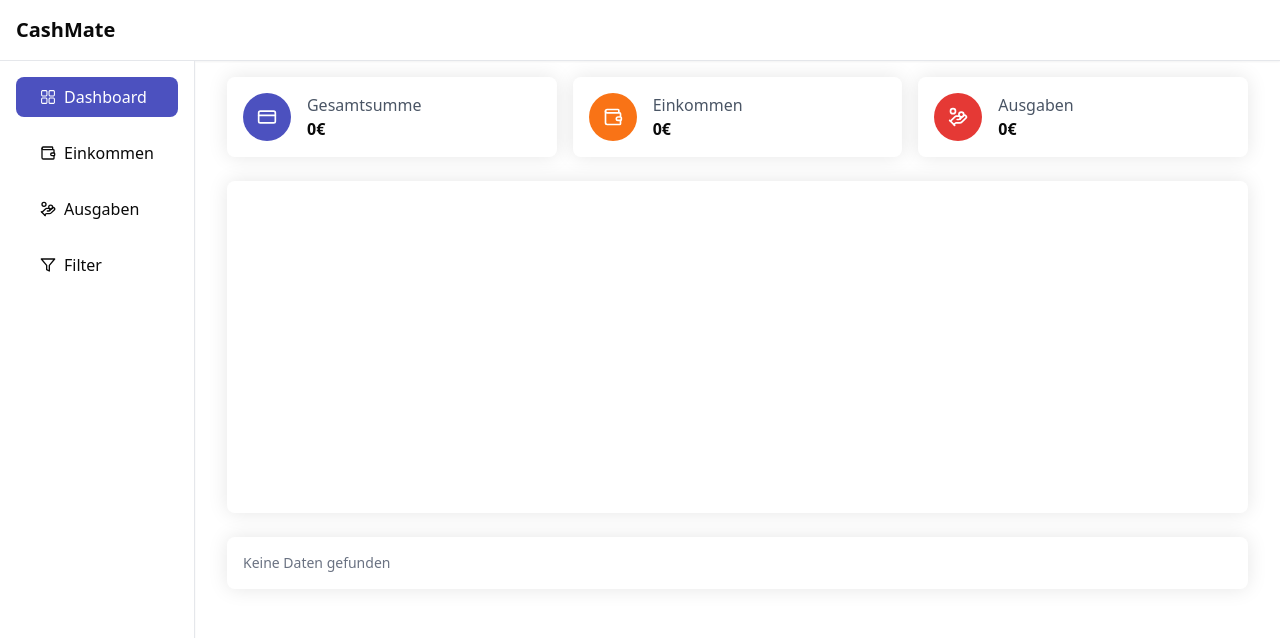
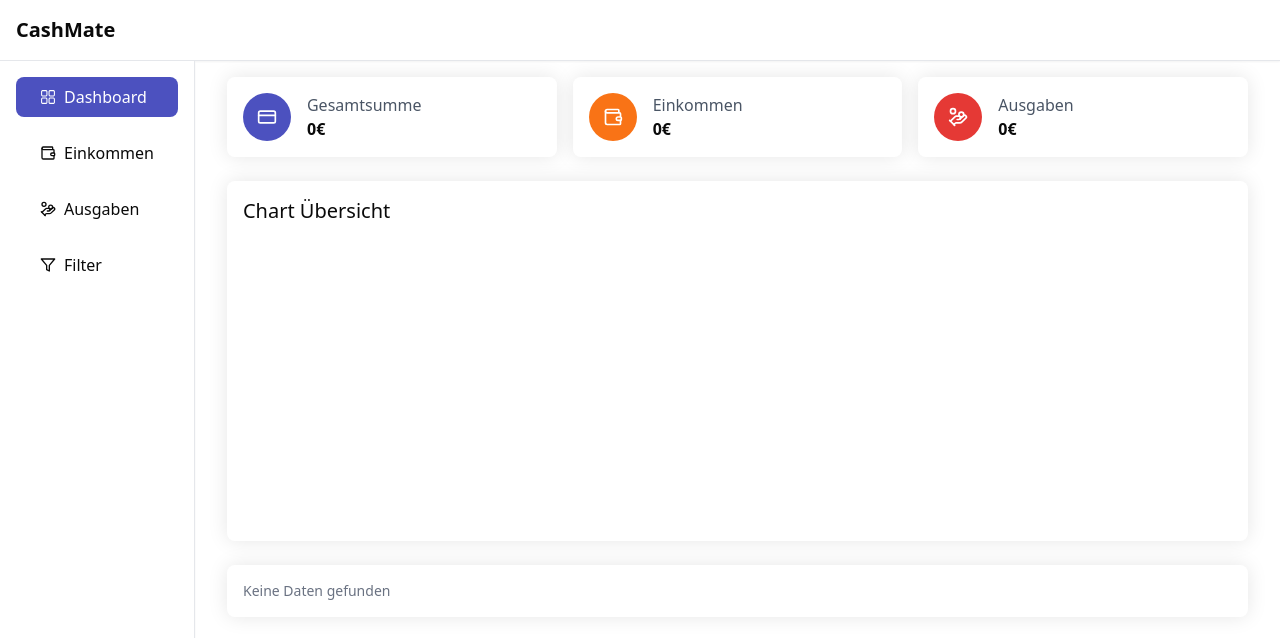
Before and after one commit to Marvin348/CashMate, a React (Vite) app: page / in a window 1280 px wide. Shown: the top 638 px of the page. Built offline with nearby package versions, Linux system fonts and the light colour scheme.

Commit message:
add pie heading

```diff
--- a/src/pages/DashboardPage.tsx
+++ b/src/pages/DashboardPage.tsx
@@ -36,6 +36,7 @@ const DashboardPage = () => {
       </div>
 
       <div className="w-full mt-6 p-4 rounded-md custom-shadow">
+        <h2 className="font-medium text-xl">Chart Übersicht</h2>
         <TransactionPieChart
           income={totalIncome}
           expense={totalExpense}
```
